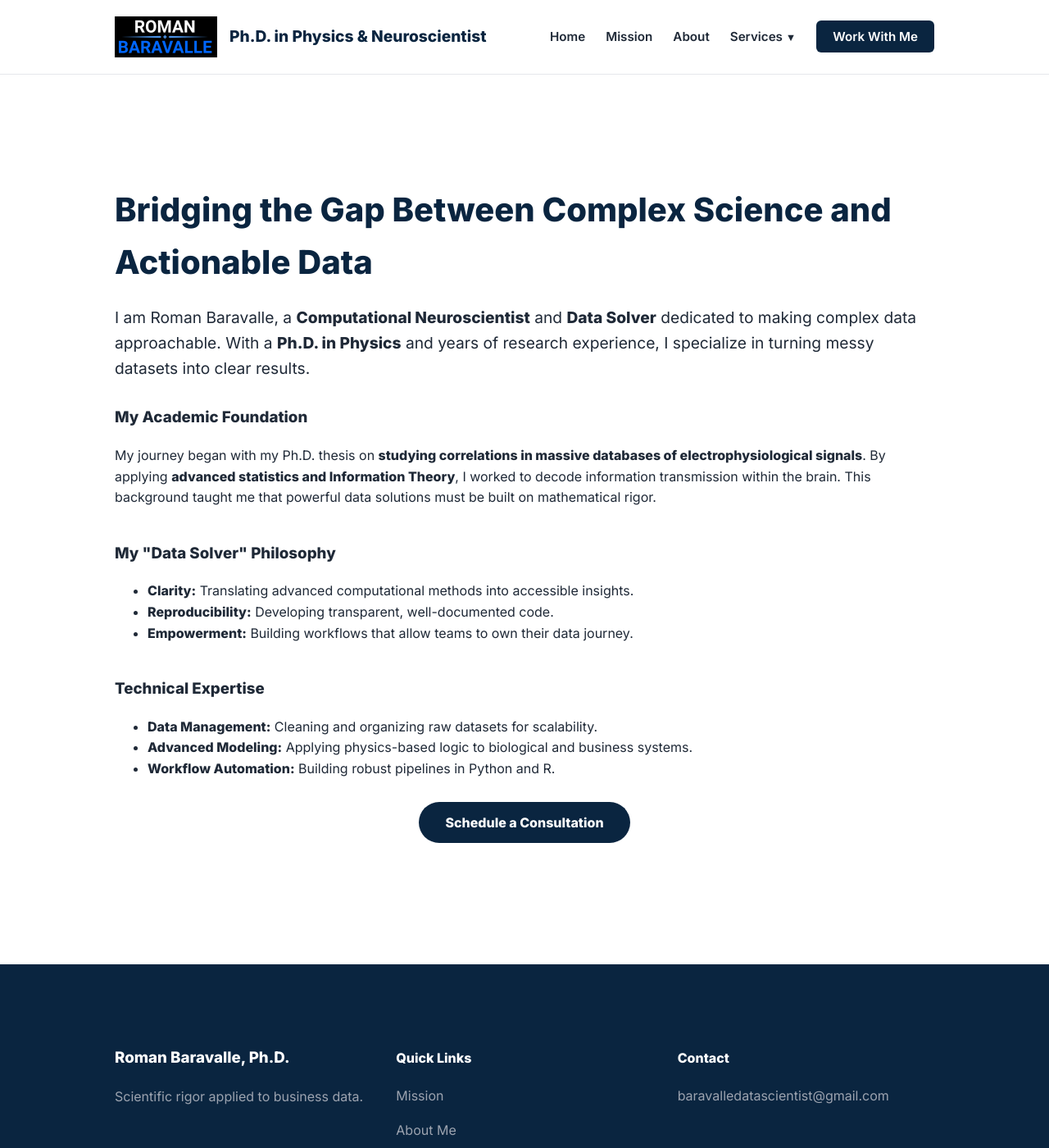
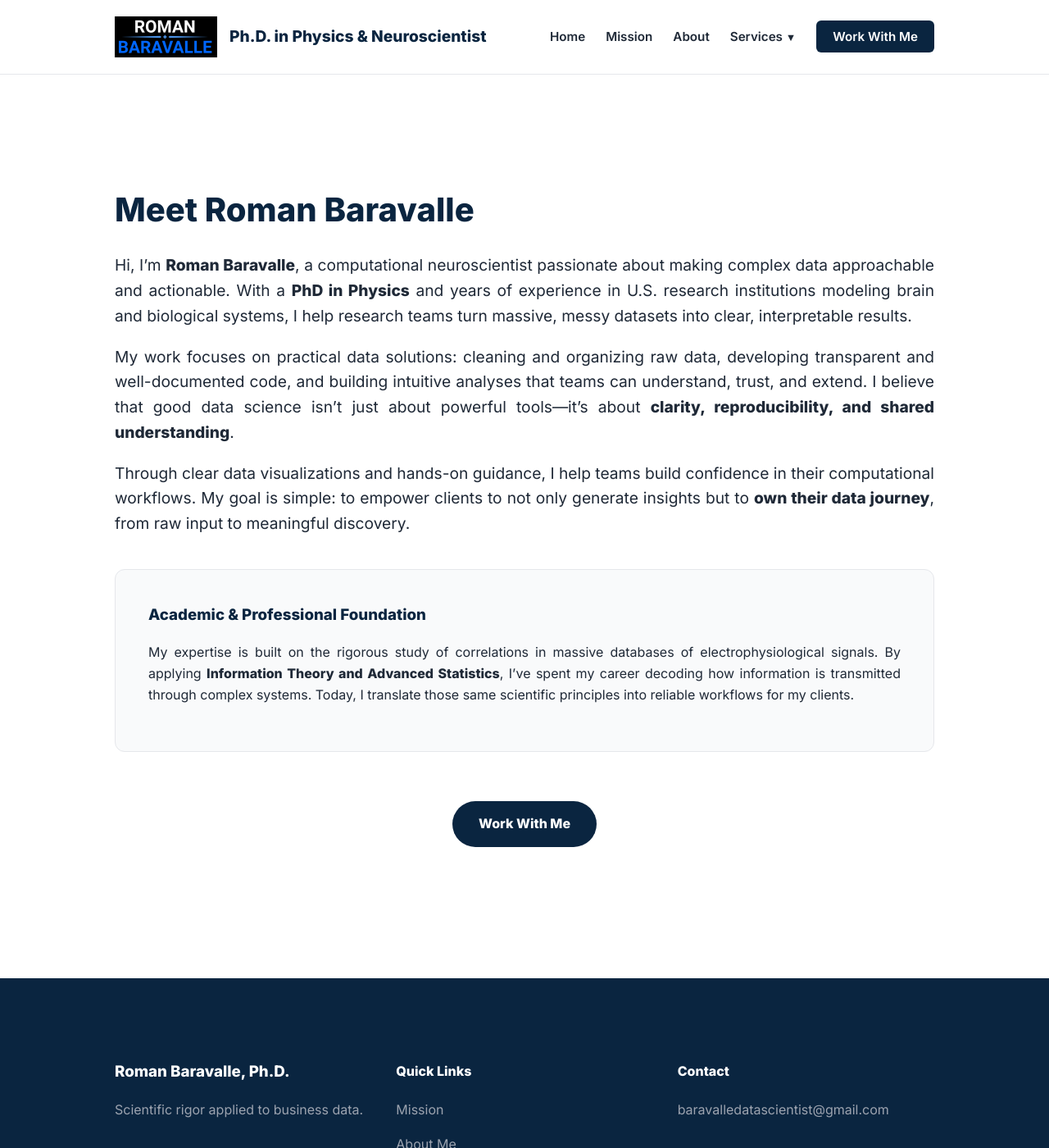
Before and after one commit to RomanDataScience/BaravalleDataSolver, a Jekyll site: the page built from about.md, in a window 1280 px wide and 1400 px high. Shown: the whole window at 82% size. Built offline with Jekyll 4.4.1, drawn with Linux system fonts in a browser that asks for light colours.

Commit message:
Update about.md

```diff
--- a/about.md
+++ b/about.md
@@ -1,33 +1,40 @@
 ---
 layout: default
-title: About Roman Baravalle
-description: Dr. Roman Baravalle is a Computational Neuroscientist and Data Solver specializing in electrophysiological signals and information theory.
+title: About Dr. Roman Baravalle
+description: Learn about Dr. Roman Baravalle's background in Physics and Neuroscience and his mission to empower data-driven teams.
 ---
 
 <div class="section">
   <div class="container">
-    <h2 style="font-size: 2.5rem; color: var(--secondary); margin-bottom: 20px;">Bridging the Gap Between Complex Science and Actionable Data</h2>
-    <p style="font-size: 1.2rem; line-height: 1.6; margin-bottom: 30px;">I am Roman Baravalle, a <strong>Computational Neuroscientist</strong> and <strong>Data Solver</strong> dedicated to making complex data approachable. With a <strong>Ph.D. in Physics</strong> and years of research experience, I specialize in turning messy datasets into clear results.</p>
+    <h2 style="font-size: 2.5rem; color: var(--secondary); margin-bottom: 20px; text-align: left;">
+      Meet Roman Baravalle
+    </h2>
 
-    <h3>My Academic Foundation</h3>
-    <p>My journey began with my Ph.D. thesis on <strong>studying correlations in massive databases of electrophysiological signals</strong>. By applying <strong>advanced statistics and Information Theory</strong>, I worked to decode information transmission within the brain. This background taught me that powerful data solutions must be built on mathematical rigor.</p>
+    <div style="text-align: justify; font-size: 1.2rem; line-height: 1.6; margin-bottom: 40px;">
+      <p>
+        Hi, I’m <strong>Roman Baravalle</strong>, a computational neuroscientist passionate about making complex data approachable and actionable. With a <strong>PhD in Physics</strong> and years of experience in U.S. research institutions modeling brain and biological systems, I help research teams turn massive, messy datasets into clear, interpretable results.
+      </p>
 
-    <h3 style="margin-top: 40px;">My "Data Solver" Philosophy</h3>
-    <ul>
-      <li><strong>Clarity:</strong> Translating advanced computational methods into accessible insights.</li>
-      <li><strong>Reproducibility:</strong> Developing transparent, well-documented code.</li>
-      <li><strong>Empowerment:</strong> Building workflows that allow teams to own their data journey.</li>
-    </ul>
+      <p>
+        My work focuses on practical data solutions: cleaning and organizing raw data, developing transparent and well-documented code, and building intuitive analyses that teams can understand, trust, and extend. I believe that good data science isn’t just about powerful tools—it’s about <strong>clarity, reproducibility, and shared understanding</strong>.
+      </p>
 
-    <h3 style="margin-top: 40px;">Technical Expertise</h3>
-    <ul>
-      <li><strong>Data Management:</strong> Cleaning and organizing raw datasets for scalability.</li>
-      <li><strong>Advanced Modeling:</strong> Applying physics-based logic to biological and business systems.</li>
-      <li><strong>Workflow Automation:</strong> Building robust pipelines in Python and R.</li>
-    </ul>
+      <p>
+        Through clear data visualizations and hands-on guidance, I help teams build confidence in their computational workflows. My goal is simple: to empower clients to not only generate insights but to <strong>own their data journey</strong>, from raw input to meaningful discovery.
+      </p>
+    </div>
 
-    <div style="margin-top: 40px; text-align: center;">
-      <a href="{{ '/contact' | relative_url }}" style="background: var(--secondary); color: white; padding: 15px 32px; border-radius: 50px; text-decoration: none; font-weight: 700;">Schedule a Consultation</a>
+    <div style="background: var(--bg-offset); padding: 40px; border-radius: 12px; border: 1px solid #e5e7eb; text-align: justify;">
+      <h3 style="margin-top: 0; color: var(--secondary); text-align: left;">Academic & Professional Foundation</h3>
+      <p>
+        My expertise is built on the rigorous study of correlations in massive databases of electrophysiological signals. By applying <strong>Information Theory and Advanced Statistics</strong>, I’ve spent my career decoding how information is transmitted through complex systems. Today, I translate those same scientific principles into reliable workflows for my clients.
+      </p>
+    </div>
+
+    <div style="margin-top: 60px; text-align: center;">
+      <a href="{{ '/contact' | relative_url }}" class="hero-btn" style="background: var(--secondary); color: white !important; padding: 15px 32px; border-radius: 50px; text-decoration: none; font-weight: 700; display: inline-block;">
+        Work With Me
+      </a>
     </div>
   </div>
 </div>
```
